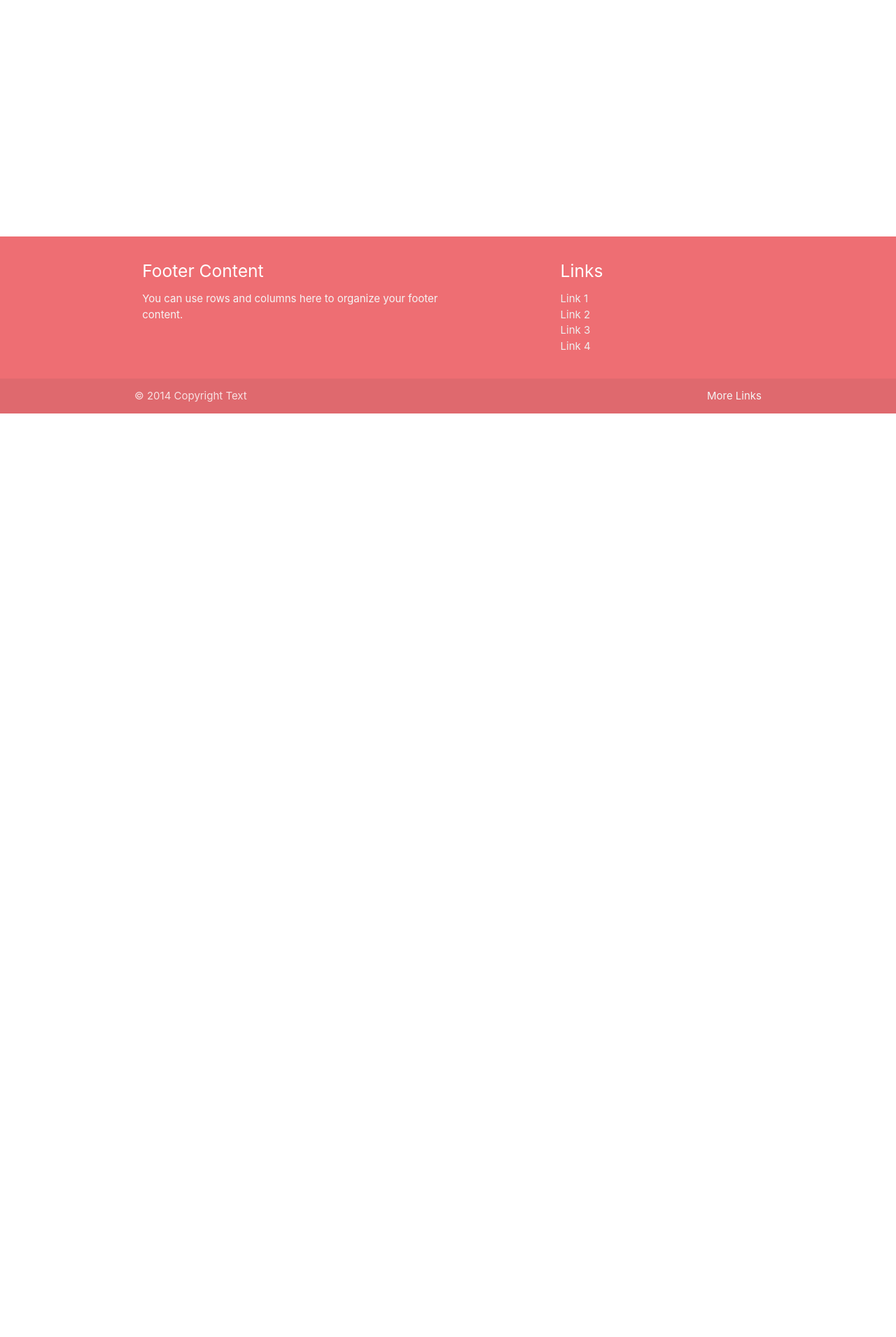
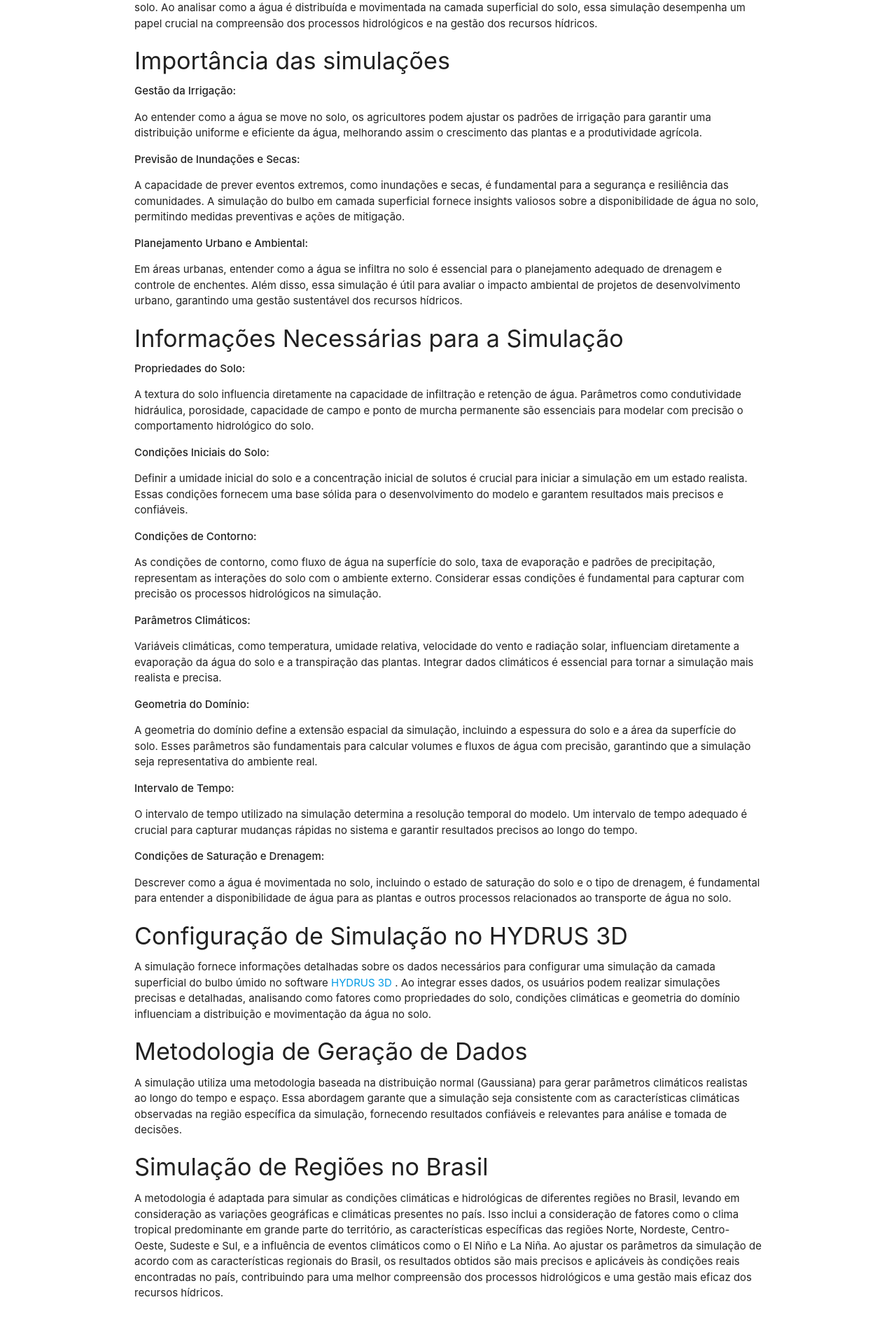
Before and after one commit to geanderson-062/Front-end-Hidrobulb, a React (Create React App) app: page / in a window 1280 px wide. Shown: the part 209-2120 px from the top of the page at 70% size. Before the commit the page ends 800 px from the top, so only its background shows below. Built offline with nearby package versions, Linux system fonts and the light colour scheme.

Commit message:
content site

```diff
--- a/public/index.html
+++ b/public/index.html
@@ -1,14 +1,13 @@
 <!DOCTYPE html>
 <html lang="en">
+
 <head>
   <meta charset="utf-8" />
   <link rel="icon" href="%PUBLIC_URL%/favicon.ico" />
   <meta name="viewport" content="width=device-width, initial-scale=1" />
-    <meta name="theme-color" content="#000000" />
-    <meta
-      name="description"
-      content="Web site created using create-react-app"
-    />
+  <meta name="theme-color" content="#fff" />
+  <meta name="Simulação do Bulbo em Camada Superficial"
+    content="Dados iniciais para Simulação do comportamento do Bulbo em Camada Superficial " />
   <link rel="apple-touch-icon" href="%PUBLIC_URL%/logo192.png" />
   <!--
       manifest.json provides metadata used when your web app is installed on a
@@ -24,8 +23,9 @@
       work correctly both with client-side routing and a non-root public URL.
       Learn how to configure a non-root public URL by running `npm run build`.
     -->
-    <title>React App</title>
+  <title>Superficial Wet Bulb</title>
 </head>
+
 <body>
   <noscript>You need to enable JavaScript to run this app.</noscript>
   <div id="root"></div>
@@ -40,4 +40,5 @@
       To create a production bundle, use `npm run build` or `yarn build`.
     -->
 </body>
+
 </html>
--- a/src/components/ButtonSimulation/index.js
+++ b/src/components/ButtonSimulation/index.js
@@ -3,7 +3,7 @@ import React from "react";
 function SimulationButton({ handleSimulation }) {
   return (
     <button
-      className="btn waves-effect waves-light blue"
+      className="btn waves-effect waves-light green"
       onClick={handleSimulation}
     >
       Iniciar Simulação do Bulbo
--- a/src/components/Footer/index.js
+++ b/src/components/Footer/index.js
@@ -1,38 +1,48 @@
+/* eslint-disable jsx-a11y/anchor-is-valid */
 import React from "react";
+import { Link } from "react-router-dom";
 
 function Footer() {
+  const currentYear = new Date().getFullYear();
   return (
-    <footer className="page-footer">
+    <footer className="page-footer green">
       <div className="container">
         <div className="row">
           <div className="col l6 s12">
-            <h5 className="white-text">Footer Content</h5>
+            <h5 className="white-text">Superficial Wet Bulb</h5>
             <p className="grey-text text-lighten-4">
-              You can use rows and columns here to organize your footer content.
+              Contribuições são bem-vindas! Se você encontrar algum problema ou
+              tiver sugestões para melhorar esta Aplicação, sinta-se à vontade
+              para entrar em contato.
             </p>
           </div>
           <div className="col l4 offset-l2 s12">
-            <h5 className="white-text">Links</h5>
+            <h5 className="white-text">Sobre</h5>
             <ul>
               <li>
-                <a className="grey-text text-lighten-3" href="#!">
-                  Link 1
+                <a className="grey-text text-lighten-3" href="#importancia">
+                  Importância das simulações
                 </a>
               </li>
               <li>
-                <a className="grey-text text-lighten-3" href="#!">
-                  Link 2
+                <a className="grey-text text-lighten-3" href="#metodologia">
+                  Metodologia de Geração de Dados
                 </a>
               </li>
               <li>
-                <a className="grey-text text-lighten-3" href="#!">
-                  Link 3
+                <a className="grey-text text-lighten-3" href="#simulacao">
+                  Configuração de Simulação
                 </a>
               </li>
               <li>
-                <a className="grey-text text-lighten-3" href="#!">
-                  Link 4
+                <a className="grey-text text-lighten-3" href="#regioes">
+                  Simulação de Regiões
                 </a>
+              </li>
+              <li>
+                <Link className="grey-text text-lighten-3" to="/Simulacoes">
+                  Fazer Simulação
+                </Link>
               </li>
             </ul>
           </div>
@@ -40,9 +50,12 @@ function Footer() {
       </div>
       <div className="footer-copyright">
         <div className="container">
-          © 2014 Copyright Text
-          <a className="grey-text text-lighten-4 right" href="#!">
-            More Links
+          &copy; {currentYear} Superficial Wet Bulb
+          <a
+            className="grey-text text-lighten-4 right"
+            href="https://documenter.getpostman.com/view/28383339/2sA2r3YRBz"
+          >
+            Documentação da api
           </a>
         </div>
       </div>
--- /dev/null
+++ b/src/components/HomeContent/index.js
@@ -0,0 +1,153 @@
+import React from "react";
+import "./style.css";
+
+function BulboSimulacao() {
+  return (
+    <>
+      <section className="container" id="container">
+        <div id="introducao">
+          <h4>Simulação do Bulbo em Camada Superficial</h4>
+          <p>
+            A Simulação do Bulbo em Camada Superficial é uma técnica avançada
+            que visa modelar a dinâmica da água na superfície do solo. Ao
+            analisar como a água é distribuída e movimentada na camada
+            superficial do solo, essa simulação desempenha um papel crucial na
+            compreensão dos processos hidrológicos e na gestão dos recursos
+            hídricos.
+          </p>
+        </div>
+        <div id="importancia">
+          <h4>Importância das simulações</h4>
+          <div>
+            <strong>Gestão da Irrigação:</strong>
+            <p>
+              Ao entender como a água se move no solo, os agricultores podem
+              ajustar os padrões de irrigação para garantir uma distribuição
+              uniforme e eficiente da água, melhorando assim o crescimento das
+              plantas e a produtividade agrícola.
+            </p>
+            <strong>Previsão de Inundações e Secas:</strong>
+            <p>
+              A capacidade de prever eventos extremos, como inundações e secas,
+              é fundamental para a segurança e resiliência das comunidades. A
+              simulação do bulbo em camada superficial fornece insights valiosos
+              sobre a disponibilidade de água no solo, permitindo medidas
+              preventivas e ações de mitigação.
+            </p>
+            <strong>Planejamento Urbano e Ambiental:</strong>
+            <p>
+              Em áreas urbanas, entender como a água se infiltra no solo é
+              essencial para o planejamento adequado de drenagem e controle de
+              enchentes. Além disso, essa simulação é útil para avaliar o
+              impacto ambiental de projetos de desenvolvimento urbano,
+              garantindo uma gestão sustentável dos recursos hídricos.
+            </p>
+          </div>
+          <h4>Informações Necessárias para a Simulação</h4>
+          <div>
+            <strong>Propriedades do Solo: </strong>
+            <p>
+              A textura do solo influencia diretamente na capacidade de
+              infiltração e retenção de água. Parâmetros como condutividade
+              hidráulica, porosidade, capacidade de campo e ponto de murcha
+              permanente são essenciais para modelar com precisão o
+              comportamento hidrológico do solo.
+            </p>
+            <strong>Condições Iniciais do Solo: </strong>
+            <p>
+              Definir a umidade inicial do solo e a concentração inicial de
+              solutos é crucial para iniciar a simulação em um estado realista.
+              Essas condições fornecem uma base sólida para o desenvolvimento do
+              modelo e garantem resultados mais precisos e confiáveis.
+            </p>
+            <strong>Condições de Contorno:</strong>
+            <p>
+              As condições de contorno, como fluxo de água na superfície do
+              solo, taxa de evaporação e padrões de precipitação, representam as
+              interações do solo com o ambiente externo. Considerar essas
+              condições é fundamental para capturar com precisão os processos
+              hidrológicos na simulação.
+            </p>
+            <strong>Parâmetros Climáticos:</strong>
+            <p>
+              Variáveis climáticas, como temperatura, umidade relativa,
+              velocidade do vento e radiação solar, influenciam diretamente a
+              evaporação da água do solo e a transpiração das plantas. Integrar
+              dados climáticos é essencial para tornar a simulação mais realista
+              e precisa.
+            </p>
+            <strong>Geometria do Domínio: </strong>
+            <p>
+              A geometria do domínio define a extensão espacial da simulação,
+              incluindo a espessura do solo e a área da superfície do solo.
+              Esses parâmetros são fundamentais para calcular volumes e fluxos
+              de água com precisão, garantindo que a simulação seja
+              representativa do ambiente real.
+            </p>
+            <strong>Intervalo de Tempo:</strong>
+            <p>
+              O intervalo de tempo utilizado na simulação determina a resolução
+              temporal do modelo. Um intervalo de tempo adequado é crucial para
+              capturar mudanças rápidas no sistema e garantir resultados
+              precisos ao longo do tempo.
+            </p>
+            <strong>Condições de Saturação e Drenagem: </strong>
+            <p>
+              Descrever como a água é movimentada no solo, incluindo o estado de
+              saturação do solo e o tipo de drenagem, é fundamental para
+              entender a disponibilidade de água para as plantas e outros
+              processos relacionados ao transporte de água no solo.
+            </p>
+          </div>
+        </div>
+
+        <div id="simulacao">
+          <h4>Configuração de Simulação no HYDRUS 3D</h4>
+          <p>
+            A simulação fornece informações detalhadas sobre os dados
+            necessários para configurar uma simulação da camada superficial do
+            bulbo úmido no software{" "}
+            <a href="https://www.pc-progress.com/en/Default.aspx?hydrus">
+              HYDRUS 3D
+            </a>{" "}
+            . Ao integrar esses dados, os usuários podem realizar simulações
+            precisas e detalhadas, analisando como fatores como propriedades do
+            solo, condições climáticas e geometria do domínio influenciam a
+            distribuição e movimentação da água no solo.
+          </p>
+        </div>
+        <div id="metodologia">
+          <h4>Metodologia de Geração de Dados</h4>
+          <p>
+            A simulação utiliza uma metodologia baseada na distribuição normal
+            (Gaussiana) para gerar parâmetros climáticos realistas ao longo do
+            tempo e espaço. Essa abordagem garante que a simulação seja
+            consistente com as características climáticas observadas na região
+            específica da simulação, fornecendo resultados confiáveis e
+            relevantes para análise e tomada de decisões.
+          </p>
+        </div>
+
+        <div id="regioes">
+          <h4>Simulação de Regiões no Brasil</h4>
+          <p>
+            A metodologia é adaptada para simular as condições climáticas e
+            hidrológicas de diferentes regiões no Brasil, levando em
+            consideração as variações geográficas e climáticas presentes no
+            país. Isso inclui a consideração de fatores como o clima tropical
+            predominante em grande parte do território, as características
+            específicas das regiões Norte, Nordeste, Centro-Oeste, Sudeste e
+            Sul, e a influência de eventos climáticos como o El Niño e La Niña.
+            Ao ajustar os parâmetros da simulação de acordo com as
+            características regionais do Brasil, os resultados obtidos são mais
+            precisos e aplicáveis às condições reais encontradas no país,
+            contribuindo para uma melhor compreensão dos processos hidrológicos
+            e uma gestão mais eficaz dos recursos hídricos.
+          </p>
+        </div>
+      </section>
+    </>
+  );
+}
+
+export default BulboSimulacao;
--- /dev/null
+++ b/src/components/HomeContent/style.css
@@ -0,0 +1,3 @@
+#title{
+ text-decoration: solid;
+}
--- a/src/pages/Home.js
+++ b/src/pages/Home.js
@@ -1,11 +1,11 @@
 import React from "react";
+import BulboSimulacao from "../components/HomeContent";
 
 function Home() {
   return (
-    <div>
-      <h2>Bem-vindo à Página Inicial</h2>
-      <p>Esta é a página inicial do seu aplicativo.</p>
-    </div>
+    <>
+      <BulboSimulacao />
+    </>
   );
 }
 
```
Also changed, not shown: src/components/Header/index.js (+4 -4 lines). Lines whose indentation alone changed are shown as unchanged.
